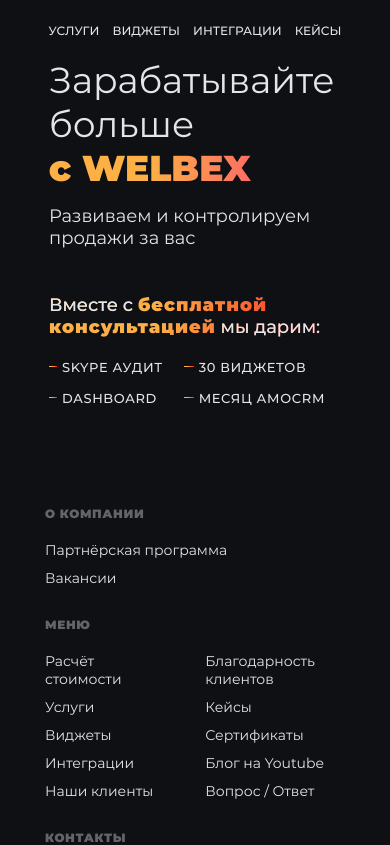
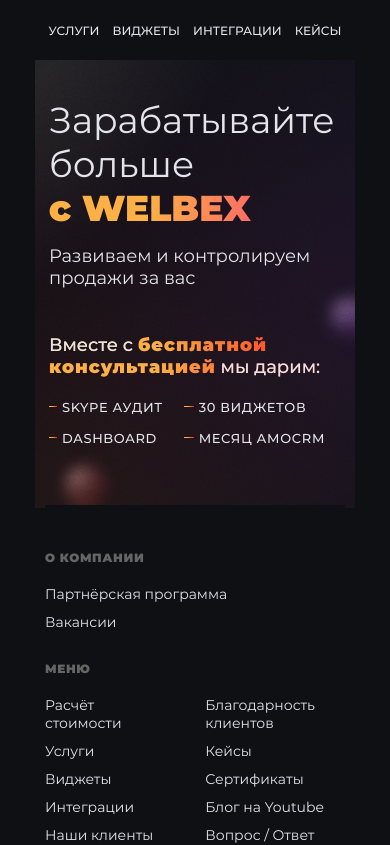
Before and after one commit to rina-dz/-, a React (Create React App) app: page / in a window 390 px wide. Shown: the top 845 px of the page. Built offline with nearby package versions, Linux system fonts and the light colour scheme.

Commit message:
dev: сверстать background

```diff
--- a/src/components/App/App.css
+++ b/src/components/App/App.css
@@ -1,38 +1,5 @@
 .App {
+  position: relative;
   text-align: center;
+  height: 100%;
 }
-
-.App-logo {
-  height: 40vmin;
-  pointer-events: none;
-}
-
-@media (prefers-reduced-motion: no-preference) {
-  .App-logo {
-    animation: App-logo-spin infinite 20s linear;
-  }
-}
-
-.App-header {
-  background-color: #282c34;
-  min-height: 100vh;
-  display: flex;
-  flex-direction: column;
-  align-items: center;
-  justify-content: center;
-  font-size: calc(10px + 2vmin);
-  color: white;
-}
-
-.App-link {
-  color: #61dafb;
-}
-
-@keyframes App-logo-spin {
-  from {
-    transform: rotate(0deg);
-  }
-  to {
-    transform: rotate(360deg);
-  }
-}
--- a/src/components/App/App.js
+++ b/src/components/App/App.js
@@ -2,13 +2,16 @@ import './App.css';
 import Header from '../Header/Header';
 import Main from '../Main/Main';
 import Footer from '../Footer/Footer';
+import Background from '../Background/Background';
 
 function App() {
+
   return (
     <div className="App">
       <Header />
       <Main />
       <Footer />
+      <Background />
     </div>
   );
 }
--- /dev/null
+++ b/src/components/Background/Background.css
@@ -0,0 +1,35 @@
+.background {
+    position: absolute;
+    z-index: -1;
+    top: 0px;
+    right: 0px;
+    width: 100%;
+    height: 100%;
+}
+
+.background__desktop {
+    display: block;
+    Width: 100%;
+    Height: 100%;
+}
+
+.background__mobile {
+    display: none;
+}
+
+@media screen and (max-width: 1200px) {
+    .background {
+        top: 60px;
+    }
+
+    .background__mobile {
+        display: block;
+        margin: 0 auto 0;
+        Width: 320px;
+        Height: 448px;
+    }
+
+    .background__desktop {
+        display: none;
+    }
+}
--- /dev/null
+++ b/src/components/Background/Background.js
@@ -0,0 +1,14 @@
+import './Background.css';
+import background__mobile from '../../image/background__mobile.png';
+import background__desktop from '../../image/background__desktop.png';
+
+function Background() {
+    return (
+        <div className="background">
+            <img className='background__mobile' src={background__mobile} alt='background' />
+            <img className='background__desktop' src={background__desktop} alt='background' />
+        </div>
+    );
+}
+
+export default Background;
--- a/src/components/Footer/Footer.css
+++ b/src/components/Footer/Footer.css
@@ -122,10 +122,11 @@
 
 @media screen and (max-width: 1200px) {
     .footer {
-        padding: 41px 0 0;
+        padding: 45px 0 0;
         margin-bottom: 87px;
         max-width: 300px;
         flex-direction: column;
+        background-color: #0E1014;
     }
 
     .footer__title {
--- a/src/components/Header/Header.css
+++ b/src/components/Header/Header.css
@@ -1,7 +1,9 @@
 .header {
+    position: relative;
     display: flex;
     flex-direction: row;
-    margin: 46px auto 0;
+    margin: 0 auto;
+    padding-top: 46px;
     max-width: 1140px;
 }
 
@@ -70,7 +72,8 @@
 
 @media screen and (max-width: 1200px) {
     .header {
-        margin: 20px auto;
+        margin: 0 auto;
+        padding: 20px 0;
         background-color: #0E1014;
     }
 
--- a/src/components/Main/Main.css
+++ b/src/components/Main/Main.css
@@ -157,6 +157,7 @@
         display: flex;
         flex-direction: column;
         margin: 0 auto 0;
+        padding: 40px 0 0;
         max-width: 320px;
     }
 
--- a/src/index.css
+++ b/src/index.css
@@ -3,6 +3,7 @@
 
 body {
   margin: 0;
+  height: 100%;
   background-color: var(--black, #0E1014);
   font-family: -apple-system, BlinkMacSystemFont, 'Segoe UI', 'Roboto', 'Oxygen',
     'Ubuntu', 'Cantarell', 'Fira Sans', 'Droid Sans', 'Helvetica Neue',
```
Also changed, not shown: src/image/background__desktop.png (added), src/image/background__mobile.png (added).
